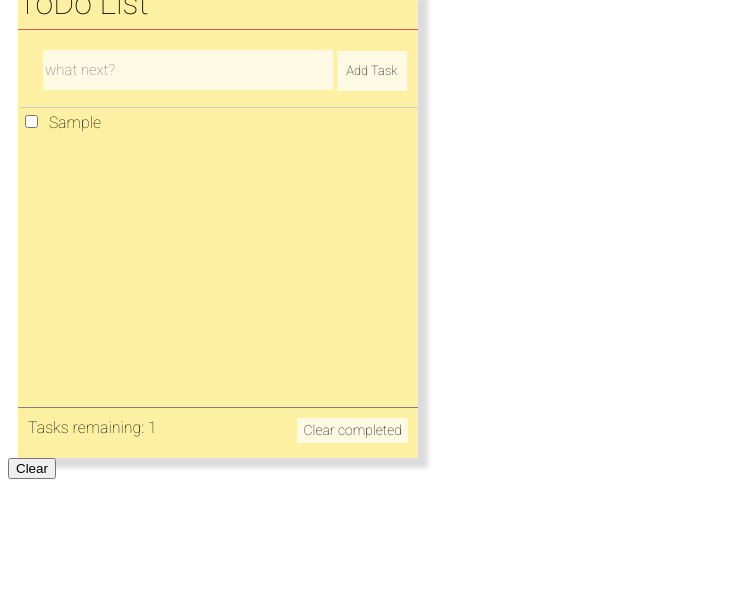
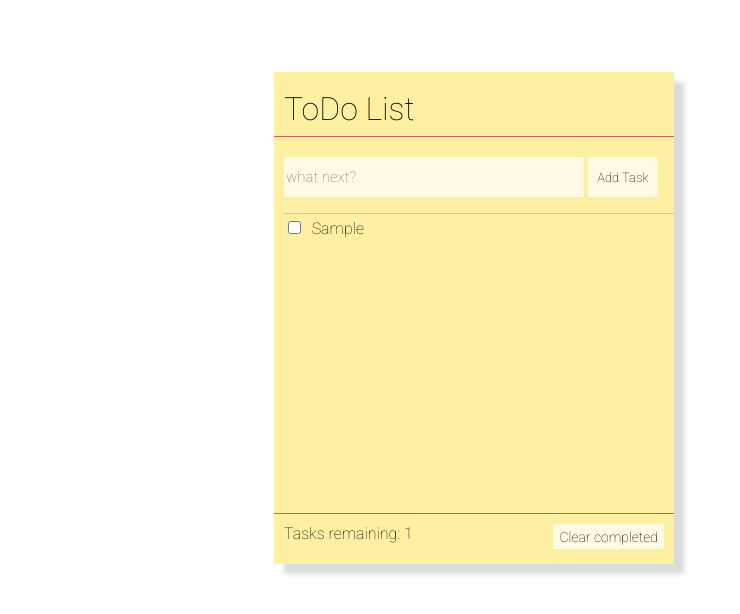
Before and after one commit to JMurphyWeb/todo-list, a plain HTML site: page index.html in a window 1280 px wide. Both pictures are taken after typing "Sample" into the empty fields and a click on the button "Add Task". Shown: the whole page, without its empty margins (0-740 px from the left). Drawn offline with nearby package versions, Linux system fonts and the light colour scheme.

Commit message:
update positioning

```diff
--- a/checklist.css
+++ b/checklist.css
@@ -1,36 +1,38 @@
 #container{
+  margin: 5% 10% 10% 20%;
   width: 450px;
   font-family: 'Roboto', sans-serif;
   font-weight: 100;
+  position: absolute;
 }
 #outerdiv{
   width: 400px;
   margin-left: 10px;
+  padding-top: 1px;
   background-color: #FEF0A2;
-  margin-top:-20px;
   box-shadow: 10px 10px 5px #DBDBDB;
 }
 
 #title{
-	position: relative;
+  position: relative;
   line-height: 10px;
   font-weight: 100;
   border-bottom: solid #CC5E5E 1px;
-  background-color:
 }
 h1{
-	padding-top: 10px;
-	font-weight: 100;
+  margin-left: 10px;
+  padding-top: 10px;
+  font-weight: 100;
 }
 #add-task-div{
 	margin-top: 30px;
 	width: 400px;
 }
 #user-input{
-	width: 290px;
+	width: 300px;
 	height: 40px;
-	margin-left: 25px;
-	margin-top: -25px;
+	margin-left: 10px;
+	margin-top: -10px;
 	font-family: 'Roboto', sans-serif;
 	font-weight: 200;
 	font-size: 15px;
@@ -50,13 +52,12 @@ h1{
 }
 
 #list-div{
-	.border: solid black 1px;
 	width: 400px;
 	height: 300px;
 }
 #main-list{
 	list-style-type: none;
-	padding-left: 3px;
+	padding-left: 10px;
 	margin: 0;
 	line-height:30px;
 	max-height: 300px;
--- a/checklist.js
+++ b/checklist.js
@@ -8,6 +8,7 @@ $(document).ready(function(){
   //automatically run functions\\
   //......................................................................................\\
 
+  //currently no disabling in place
   //$('#completed').prop('disabled',true);
 
   //retrieve old tasks from localstorage
@@ -64,11 +65,14 @@ $(document).ready(function(){
   });
 
 
+//As new tasks are added to the list by the user or loaded from the localstorage
+//the following function will be called each time
+//which will give the appended list items the following functionality
   function applyFunctionality(){
     //hide delete buttons
     $('li').find('.delmark').hide();
 
-
+    //if a checkbox is checked
     $('.cb').click(function(){
       if($(this).is(':checked')){
         $(this).parent('li').prop('class', 'checked');
@@ -78,7 +82,7 @@ $(document).ready(function(){
         updateStorage();
         event.isPropagationStopped();
       }
-
+      //checkbox is unchecked
       else {
         $(this).parent('li').prop('class', '');
         $(this).siblings('#pp').css('text-decoration','none');
@@ -89,46 +93,13 @@ $(document).ready(function(){
       }
     })
 
-
-
-
-  //cross input value and toggle numRemTasks
-/*
-    var temp =  $('li').find('#cb');
-    temp.click(function() {
-      alert("here");
-      if (temp.is(':checked')) {
-
-        $(this).parent().prop('class', 'checked');
-        $(this).prop('checked',true);
-          $(this).siblings('#pp').css('text-decoration','line-through');
-        numRemTasks--;
-        updateStorage();
-        $('#completed').prop('disabled',false);
-        event.isPropagationStopped();
-
-      } else {
-        alert("made it here");
-        $(this).parent().removeClass('checked');
-        $(this).siblings('#pp').css('text-decoration','none');
-        numRemTasks++;
-        updateStorage();
-        //if(checked tasks === 0){
-          $('#completed').prop('disabled',true);
-        //}
-        event.isPropagationStopped();
-      }
-    });
-
-    */
-
     //Make all li elements listen for mouse enter
     //mouse enter li element show delete button
     $('li').mouseenter(function(){
       //show delmark and remove li if it is clicked
       $(this).children('.delmark').show();
       $(this).children('.delmark').mouseenter(function(){
-        $(this).fadeTo(200,1);
+        $(this).fadeTo(100,1);
         $(this).click(function(){
           $(this).parent().remove();
           numRemTasks--;
@@ -138,18 +109,18 @@ $(document).ready(function(){
       });
 
       $(this).children('.delmark').mouseleave(function(){
-        $(this).fadeTo(200,0.5);
+        $(this).fadeTo(100,0.5);
       });
     }).mouseleave(function(){
       $(this).children('.delmark').hide();
     });
   }
 
-  //clear local storage
+  /*clear local storage
     $('#clear').click(function(){
       localStorage.clear();
       location.reload();
-  });
+  }); */
 
 
 
--- a/index.html
+++ b/index.html
@@ -37,9 +37,6 @@
     </div>
   </div>
 
-  <!--This button for temporary use only-->
-  <button id='clear'>Clear</button>
-
   <script type="text/javascript" src="checklist.js"></script>
 </body>
 
```
